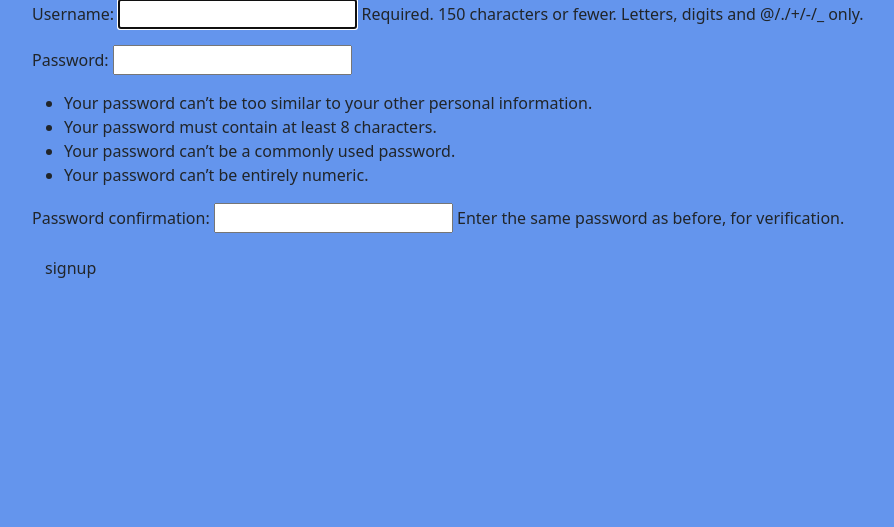
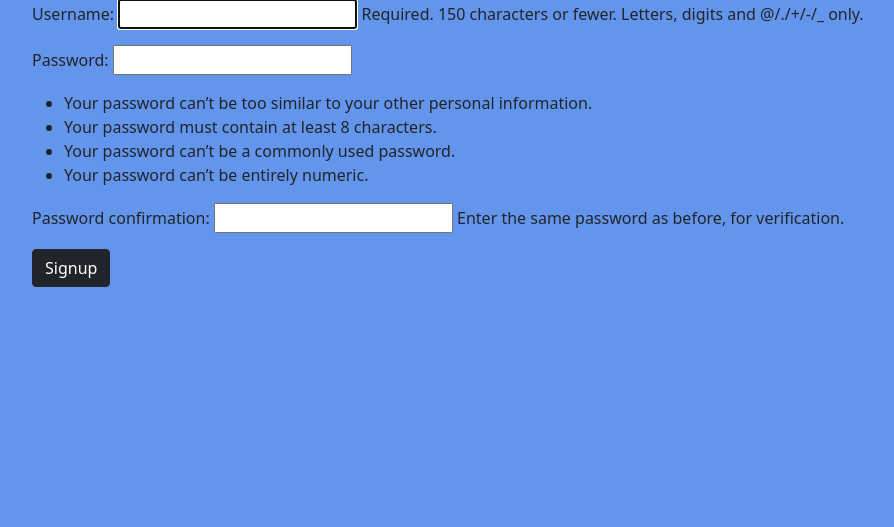
Before and after one commit to pohern/GitErDone, a Django app: page /acounts/signup/ in a window 1280 px wide. Shown: the part 113-640 px from the top of the page, without its empty margins (50-944 px from the left). Run offline with Django 3.2, Linux system fonts and the light colour scheme.

Commit message:
add styling for detail and signup page

```diff
--- a/main_app/templates/registration/login.html
+++ b/main_app/templates/registration/login.html
@@ -6,7 +6,7 @@
 <form method="post" action="{% url 'login' %}">
   {% csrf_token %}
   {{ form.as_p }}
-  <input type="submit" class="btn" value="login">
+  <input type="submit" class="btn btn-dark" value="Login">
   <input type="hidden" name="next" value="{{ next }}">
 </form>
 {% endblock %}
--- a/main_app/templates/registration/signup.html
+++ b/main_app/templates/registration/signup.html
@@ -8,7 +8,7 @@
 <form method="post" action="{% url 'signup' %}">
   {% csrf_token %}
   {{ form.as_p }}
-  <input type="submit" class="btn" value="signup">
+  <input type="submit" class="btn btn-dark" value="Signup">
 </form>
 
 {% endblock %}
```
